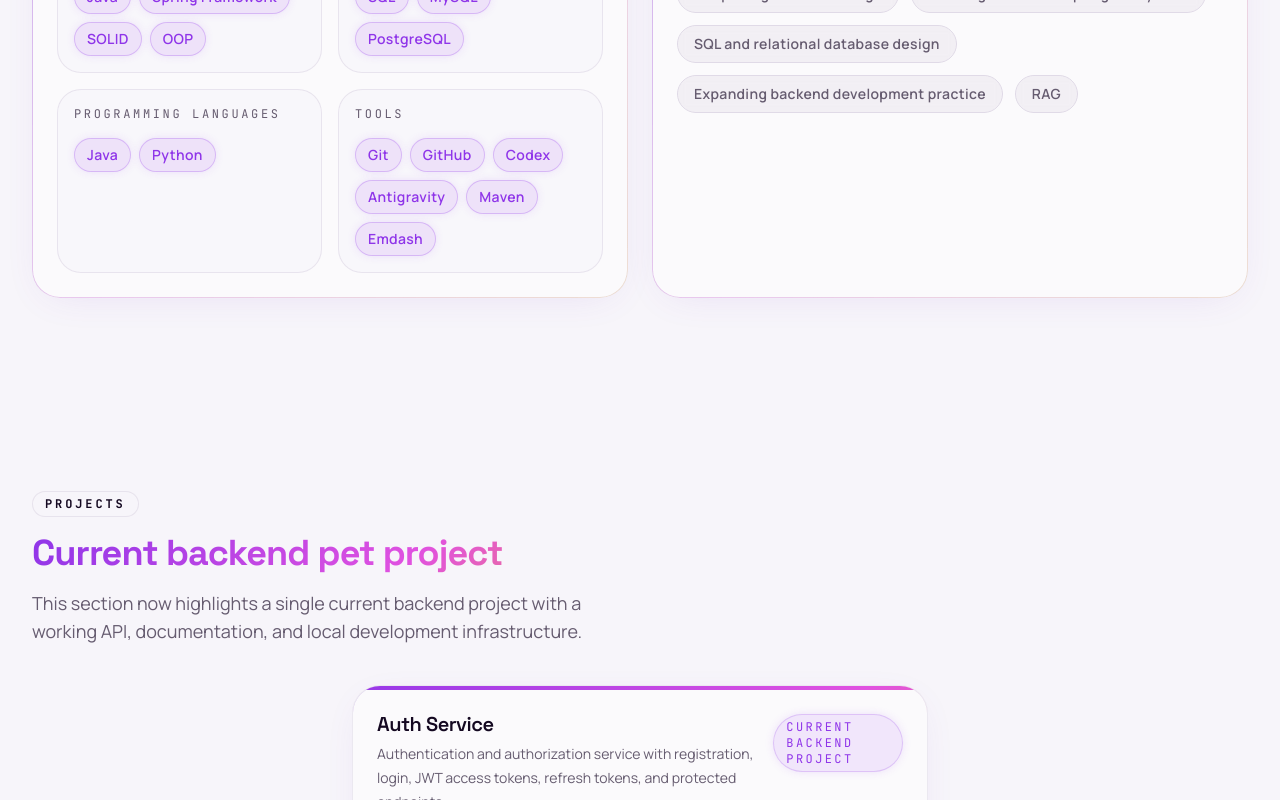
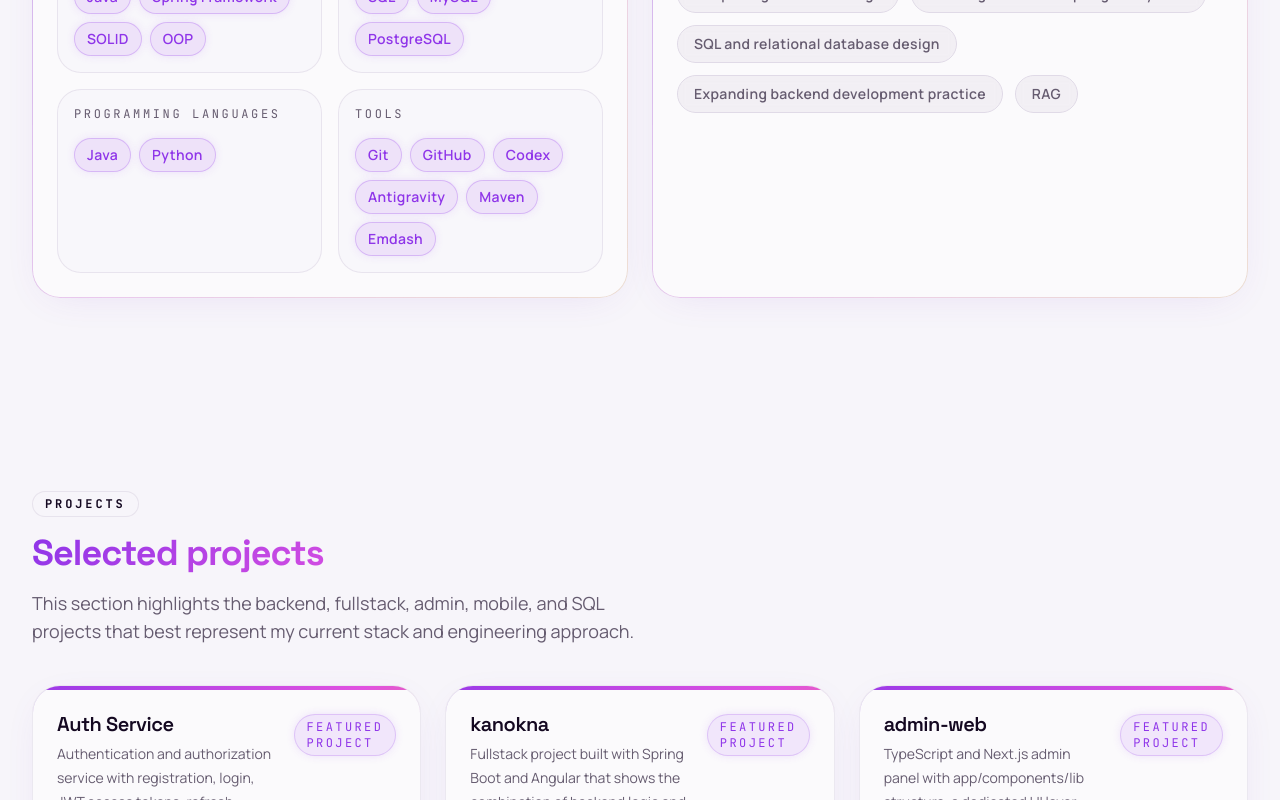
Before and after one commit to vonomarap/resume-vonomarap, a React (Vite) app in the folder frontend/: page / in a window 1280 px wide. Shown: the part 2000-2800 px from the top of the page. Built offline with nearby package versions, Linux system fonts and the light colour scheme.

Commit message:
feat: expand portfolio projects section

```diff
--- a/frontend/src/components/project-card.tsx
+++ b/frontend/src/components/project-card.tsx
@@ -18,7 +18,7 @@ type ProjectCardProps = {
     stack: readonly string[];
     features: readonly string[];
     githubUrl: string;
-    detailsUrl: string;
+    detailsUrl?: string;
   };
   copy: {
     tag: string;
@@ -29,6 +29,8 @@ type ProjectCardProps = {
 };
 
 export function ProjectCard({ project, copy }: ProjectCardProps) {
+  const hasDetails = Boolean(project.detailsUrl);
+
   return (
     <Card className="group h-full overflow-hidden">
       {/* aurora gradient top accent */}
@@ -67,18 +69,20 @@ export function ProjectCard({ project, copy }: ProjectCardProps) {
         </ul>
       </CardContent>
       <CardFooter className="mt-auto flex items-center gap-3">
-        <Button asChild className="flex-1">
+        <Button asChild className={hasDetails ? "flex-1" : "w-full"}>
           <a href={project.githubUrl} target="_blank" rel="noreferrer">
             <Github className="h-4 w-4" />
             {copy.primaryButton}
           </a>
         </Button>
+        {hasDetails ? (
           <Button asChild variant="outline" className="flex-1">
             <a href={project.detailsUrl} target="_blank" rel="noreferrer">
               {copy.secondaryButton}
               <ArrowUpRight className="h-4 w-4" />
             </a>
           </Button>
+        ) : null}
       </CardFooter>
     </Card>
   );
--- a/frontend/src/data/projects.ts
+++ b/frontend/src/data/projects.ts
@@ -2,13 +2,13 @@ export const projectsContent = {
   ru: {
     section: {
       eyebrow: "Проекты",
-      title: "Backend pet-проект",
+      title: "Отобранные проекты",
       description:
-        "Здесь оставлен один актуальный backend-проект с реальным API, документацией и готовой инфраструктурой для локального запуска.",
+        "Здесь собраны backend, fullstack, admin, mobile и SQL-проекты, которые лучше всего показывают мой текущий стек и подход к разработке.",
     },
     card: {
-      tag: "Актуальный backend project",
-      featuresLabel: "Реализовано",
+      tag: "Featured project",
+      featuresLabel: "Что реализовано",
       primaryButton: "GitHub",
       secondaryButton: "Подробнее",
     },
@@ -27,17 +27,70 @@ export const projectsContent = {
         githubUrl: "https://github.com/vonomarap/auth-service",
         detailsUrl: "https://github.com/vonomarap/auth-service#readme",
       },
+      {
+        title: "kanokna",
+        description:
+          "Fullstack-проект на Spring Boot и Angular, который показывает связку backend-логики и отдельного web-клиента.",
+        stack: ["Java", "Spring Boot", "Angular", "REST API", "SQL"],
+        features: [
+          "Связка backend + web client",
+          "REST-слой и прикладная логика",
+          "Fullstack-структура в одном проекте",
+          "Продуктовый public repository",
+        ],
+        githubUrl: "https://github.com/vonomarap/kanokna",
+      },
+      {
+        title: "admin-web",
+        description:
+          "Админ-панель на TypeScript и Next.js со структурой app/components/lib, отдельным UI-слоем и конфигами деплоя.",
+        stack: ["TypeScript", "Next.js", "Firebase", "Admin UI"],
+        features: [
+          "Отдельный admin frontend",
+          "App Router структура",
+          "Компонентный UI-слой",
+          "Конфиги окружения и деплоя",
+        ],
+        githubUrl: "https://github.com/vonomarap/admin-web",
+      },
+      {
+        title: "mobile-app",
+        description:
+          "Публичный TypeScript mobile-клиент, который расширяет портфолио в сторону клиентской архитектуры и мобильных интерфейсов.",
+        stack: ["TypeScript", "Mobile", "Client UI"],
+        features: [
+          "Отдельный mobile repository",
+          "TypeScript codebase",
+          "Клиентская часть под мобильный сценарий",
+          "Расширение mixed portfolio",
+        ],
+        githubUrl: "https://github.com/vonomarap/mobile-app",
+      },
+      {
+        title: "SQL Learning Lab",
+        description:
+          "Структурированный SQL-репозиторий со скриптами, заметками, упражнениями и архивами PostgreSQL, MySQL и Oracle материалов.",
+        stack: ["SQL", "PostgreSQL", "MySQL", "Oracle", "Docs"],
+        features: [
+          "SQL scripts и заметки",
+          "PostgreSQL dumps для практики",
+          "MySQL и Oracle archive blocks",
+          "Структурированный learning repository",
+        ],
+        githubUrl: "https://github.com/vonomarap/sql-learning-lab",
+        detailsUrl: "https://github.com/vonomarap/sql-learning-lab#readme",
+      },
     ],
   },
   en: {
     section: {
       eyebrow: "Projects",
-      title: "Current backend pet project",
+      title: "Selected projects",
       description:
-        "This section now highlights a single current backend project with a working API, documentation, and local development infrastructure.",
+        "This section highlights the backend, fullstack, admin, mobile, and SQL projects that best represent my current stack and engineering approach.",
     },
     card: {
-      tag: "Current backend project",
+      tag: "Featured project",
       featuresLabel: "Implemented",
       primaryButton: "GitHub",
       secondaryButton: "Details",
@@ -57,6 +110,59 @@ export const projectsContent = {
         githubUrl: "https://github.com/vonomarap/auth-service",
         detailsUrl: "https://github.com/vonomarap/auth-service#readme",
       },
+      {
+        title: "kanokna",
+        description:
+          "Fullstack project built with Spring Boot and Angular that shows the combination of backend logic and a separate web client.",
+        stack: ["Java", "Spring Boot", "Angular", "REST API", "SQL"],
+        features: [
+          "Backend + web client setup",
+          "REST layer and business logic",
+          "Fullstack project structure",
+          "Product-oriented public repository",
+        ],
+        githubUrl: "https://github.com/vonomarap/kanokna",
+      },
+      {
+        title: "admin-web",
+        description:
+          "TypeScript and Next.js admin panel with app/components/lib structure, a dedicated UI layer, and deployment configuration.",
+        stack: ["TypeScript", "Next.js", "Firebase", "Admin UI"],
+        features: [
+          "Dedicated admin frontend",
+          "App Router structure",
+          "Component-based UI layer",
+          "Environment and deployment configs",
+        ],
+        githubUrl: "https://github.com/vonomarap/admin-web",
+      },
+      {
+        title: "mobile-app",
+        description:
+          "Public TypeScript mobile client that broadens the portfolio toward client architecture and mobile user interfaces.",
+        stack: ["TypeScript", "Mobile", "Client UI"],
+        features: [
+          "Standalone mobile repository",
+          "TypeScript codebase",
+          "Client-side mobile implementation",
+          "Mixed-portfolio expansion",
+        ],
+        githubUrl: "https://github.com/vonomarap/mobile-app",
+      },
+      {
+        title: "SQL Learning Lab",
+        description:
+          "Structured SQL repository with scripts, notes, exercises, and PostgreSQL, MySQL, and Oracle learning archives.",
+        stack: ["SQL", "PostgreSQL", "MySQL", "Oracle", "Docs"],
+        features: [
+          "SQL scripts and notes",
+          "PostgreSQL practice dumps",
+          "MySQL and Oracle archive blocks",
+          "Structured learning repository",
+        ],
+        githubUrl: "https://github.com/vonomarap/sql-learning-lab",
+        detailsUrl: "https://github.com/vonomarap/sql-learning-lab#readme",
+      },
     ],
   },
 } as const;
--- a/frontend/src/sections/hero-section.tsx
+++ b/frontend/src/sections/hero-section.tsx
@@ -14,14 +14,20 @@ const terminalLines = {
     { command: "echo $DATABASES", output: "MySQL, PostgreSQL" },
     { command: "echo $TOOLS", output: "Python, Git" },
     { command: "echo $STATUS", output: "Ищу позицию junior backend-разработчика" },
-    { command: "ls projects/", output: "auth-service/" },
+    {
+      command: "ls projects/",
+      output: "auth-service/  kanokna/  admin-web/  mobile-app/  sql-learning-lab/",
+    },
   ],
   en: [
     { command: "cat profile.json", output: '{ "stack": "Java, Spring, SQL" }' },
     { command: "echo $DATABASES", output: "MySQL, PostgreSQL" },
     { command: "echo $TOOLS", output: "Python, Git" },
     { command: "echo $STATUS", output: "Looking for a junior backend role" },
-    { command: "ls projects/", output: "auth-service/" },
+    {
+      command: "ls projects/",
+      output: "auth-service/  kanokna/  admin-web/  mobile-app/  sql-learning-lab/",
+    },
   ],
 } as const;
 
--- a/frontend/src/sections/projects-section.tsx
+++ b/frontend/src/sections/projects-section.tsx
@@ -7,7 +7,6 @@ import { SectionHeading } from "@/components/section-heading";
 export function ProjectsSection() {
   const { locale } = useLocale();
   const content = projectsContent[locale];
-  const singleCardLayout = content.items.length === 1;
 
   return (
     <section id="projects" className="section-shell">
@@ -20,7 +19,7 @@ export function ProjectsSection() {
           />
         </Reveal>
 
-        <div className={singleCardLayout ? "mx-auto max-w-xl" : "grid gap-6 xl:grid-cols-3"}>
+        <div className="grid gap-6 xl:grid-cols-3">
           {content.items.map((project, index) => (
             <Reveal key={project.title} delay={index * 0.08} className="h-full">
               <ProjectCard project={project} copy={content.card} />
```
Lines whose indentation alone changed are shown as unchanged.
